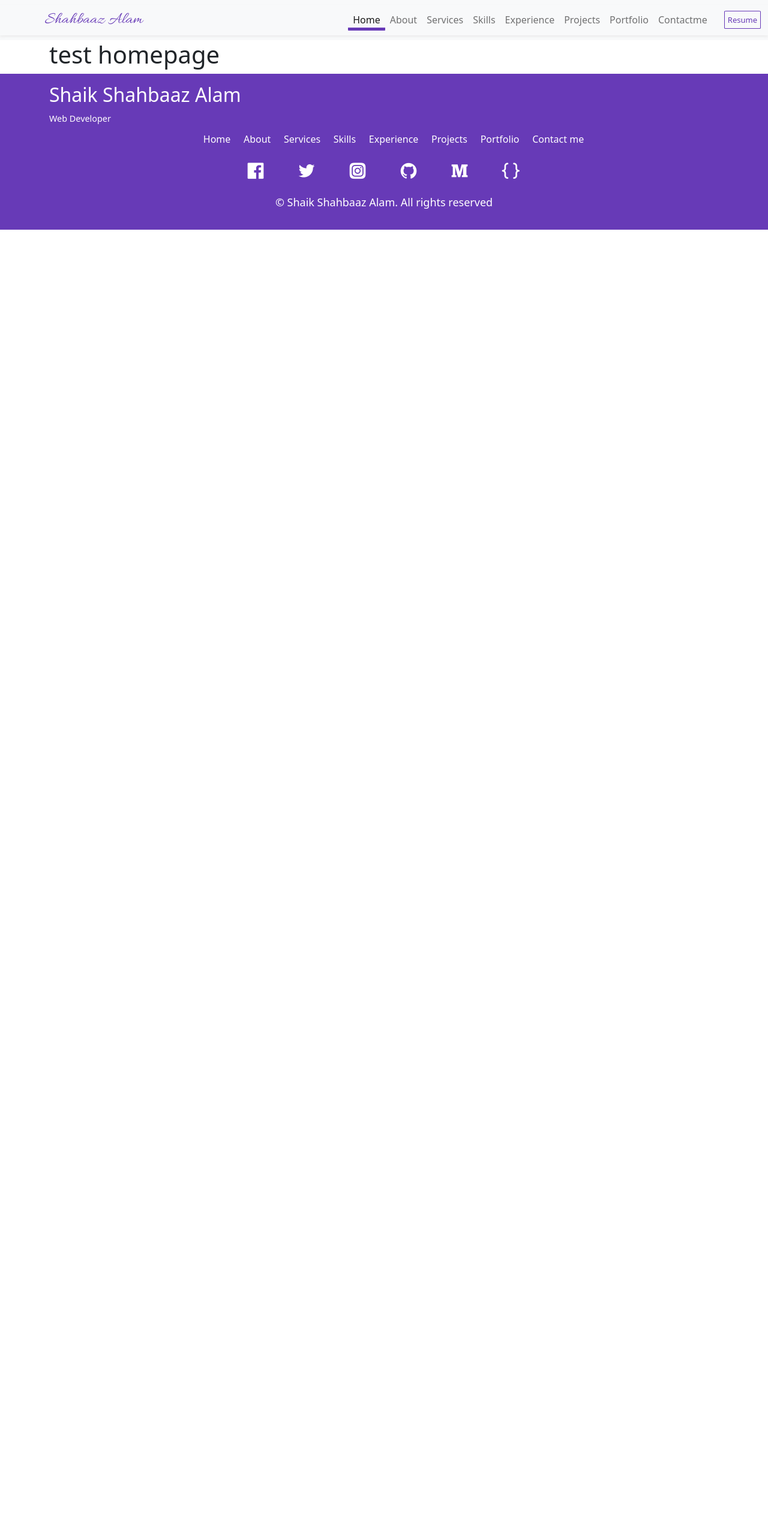
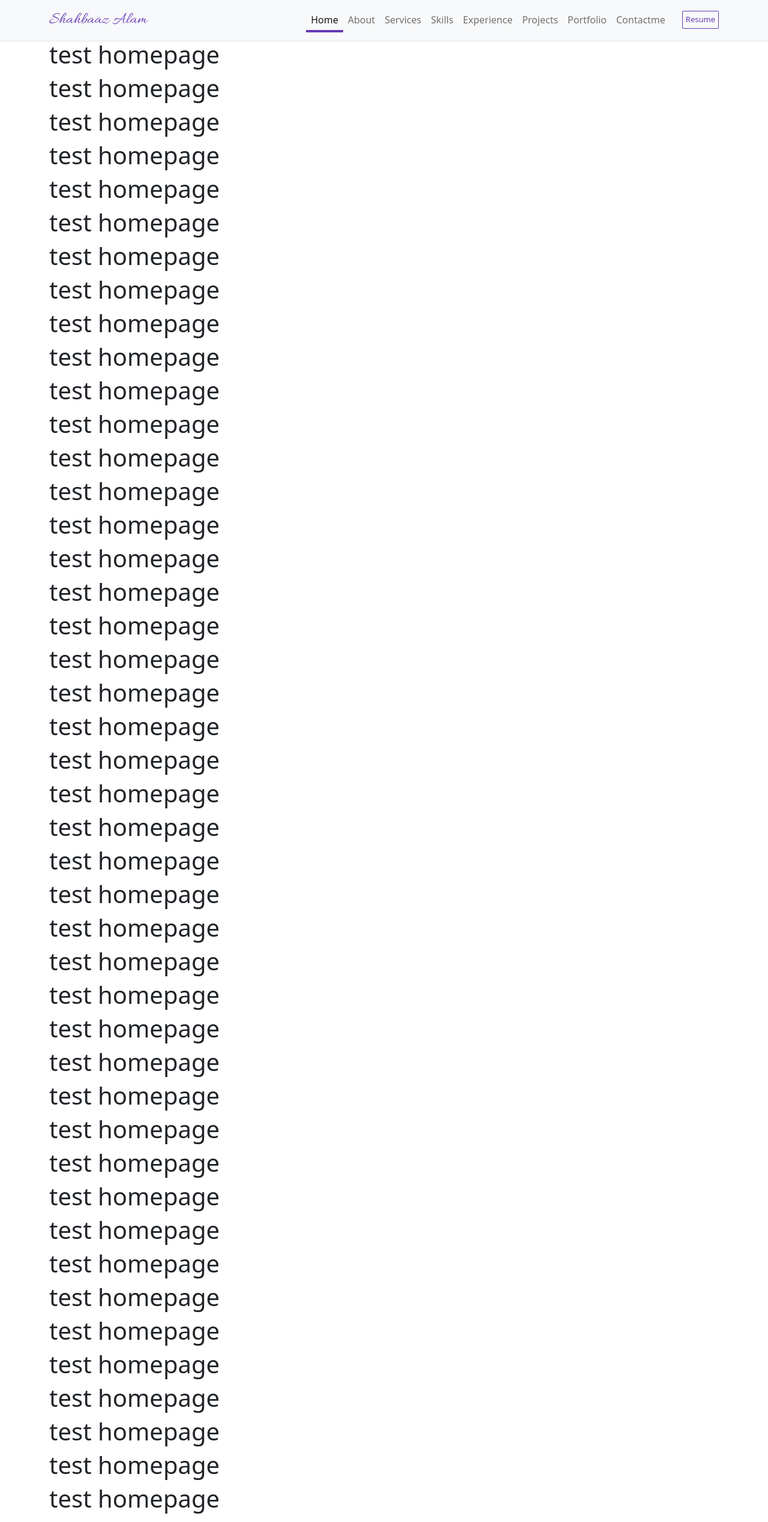
Before and after one commit to ShahbaazX786/angular-portfolio, an Angular app in the folder p2022/: page /home in a window 1280 px wide. Shown: the top 2538 px of the page at 60% size. Before the commit the page ends 800 px from the top, so only its background shows below. Built offline with nearby package versions, Linux system fonts and the light colour scheme.

Commit message:
CL:1.14- Fixed some minor bugs.

```diff
--- a/p2022/src/app/about/about.component.html
+++ b/p2022/src/app/about/about.component.html
@@ -1 +1,28 @@
-<p>about works!</p>
+<div class="container">
+  <h1>test homepage</h1>
+  <h1>test homepage</h1>
+  <h1>test homepage</h1>
+  <h1>test homepage</h1>
+  <h1>test homepage</h1>
+  <h1>test homepage</h1>
+  <h1>test homepage</h1>
+  <h1>test homepage</h1>
+  <h1>test homepage</h1>
+  <h1>test homepage</h1>
+  <h1>test homepage</h1>
+  <h1>test homepage</h1>
+  <h1>test homepage</h1>
+  <h1>test homepage</h1>
+  <h1>test homepage</h1>
+  <h1>test homepage</h1>
+  <h1>test homepage</h1>
+  <h1>test homepage</h1>
+  <h1>test homepage</h1>
+  <h1>test homepage</h1>
+  <h1>test homepage</h1>
+  <h1>test homepage</h1>
+  <h1>test homepage</h1>
+  <h1>test homepage</h1>
+  <h1>test homepage</h1>
+  <h1>test homepage</h1>
+</div>
--- a/p2022/src/app/homepage/homepage.component.html
+++ b/p2022/src/app/homepage/homepage.component.html
@@ -1,3 +1,28 @@
 <div class="container">
   <h1>test homepage</h1>
+  <h1>test homepage</h1>
+  <h1>test homepage</h1>
+  <h1>test homepage</h1>
+  <h1>test homepage</h1>
+  <h1>test homepage</h1>
+  <h1>test homepage</h1>
+  <h1>test homepage</h1>
+  <h1>test homepage</h1>
+  <h1>test homepage</h1>
+  <h1>test homepage</h1>
+  <h1>test homepage</h1>
+  <h1>test homepage</h1>
+  <h1>test homepage</h1>
+  <h1>test homepage</h1>
+  <h1>test homepage</h1>
+  <h1>test homepage</h1>
+  <h1>test homepage</h1>
+  <h1>test homepage</h1>
+  <h1>test homepage</h1>
+  <h1>test homepage</h1>
+  <h1>test homepage</h1>
+  <h1>test homepage</h1>
+  <h1>test homepage</h1>
+  <h1>test homepage</h1>
 </div>
+<app-about></app-about>
--- a/p2022/src/app/shared/header/header.component.css
+++ b/p2022/src/app/shared/header/header.component.css
@@ -1,22 +1,25 @@
-@import url('https://fonts.googleapis.com/css2?family=Allura&display=swap');
+@import url('https://fonts.googleapis.com/css2?family=Allura&family=Montserrat:wght@300;400&display=swap');
 
 /* .navbarcustomcolor{
   background-color: #a8a8a8;
 } */
 
 .navbar{
+  /* margin: 0; */
   overflow-x: hidden;
+  /* line-height:2rem ; */
+  box-shadow: 0px 2px 4px rgb(235, 235, 235);
 }
 
-.container-fluid{
-  box-shadow: 0px 2px 4px rgb(235, 235, 235);
+.container{
+  /* margin: 0 3%; */
 }
 
 .navbar-brand {
   font-family: 'Allura', cursive;
   font-weight: light;
   font-size: 1.7rem;
-  padding-left: 5%;
+  /* padding-left: 5%; */
   color: #673ab7;
 }
 
@@ -25,8 +28,8 @@
 }
 
 li .active{
-  border-bottom: 5px solid #673ab7;
-  padding-bottom: 1px;
+  border-bottom: 4px solid #673ab7;
+  padding-bottom: 5px;
   width: 100%;
   border-radius: 1px;
   transition: 0.2s ease;
--- a/p2022/src/app/shared/header/header.component.html
+++ b/p2022/src/app/shared/header/header.component.html
@@ -1,5 +1,5 @@
 <nav class="navbar navbar-expand-lg bg-light ">
-  <div class="container-fluid">
+  <div class="container">
     <a class="navbar-brand" href="#">Shahbaaz Alam</a>
     <button class="navbar-toggler" type="button" data-bs-toggle="collapse" data-bs-target="#navbarSupportedContent"
       aria-controls="navbarSupportedContent" aria-expanded="false" aria-label="Toggle navigation">
```
